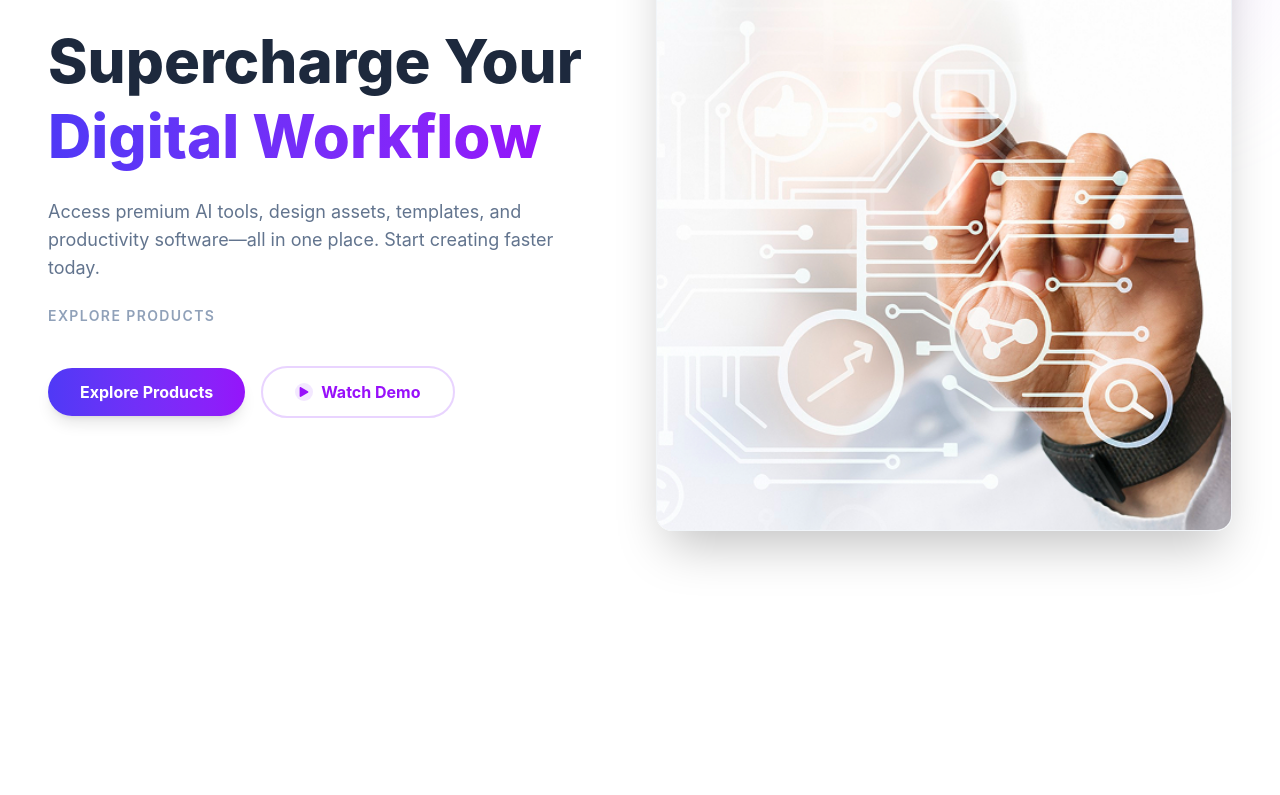
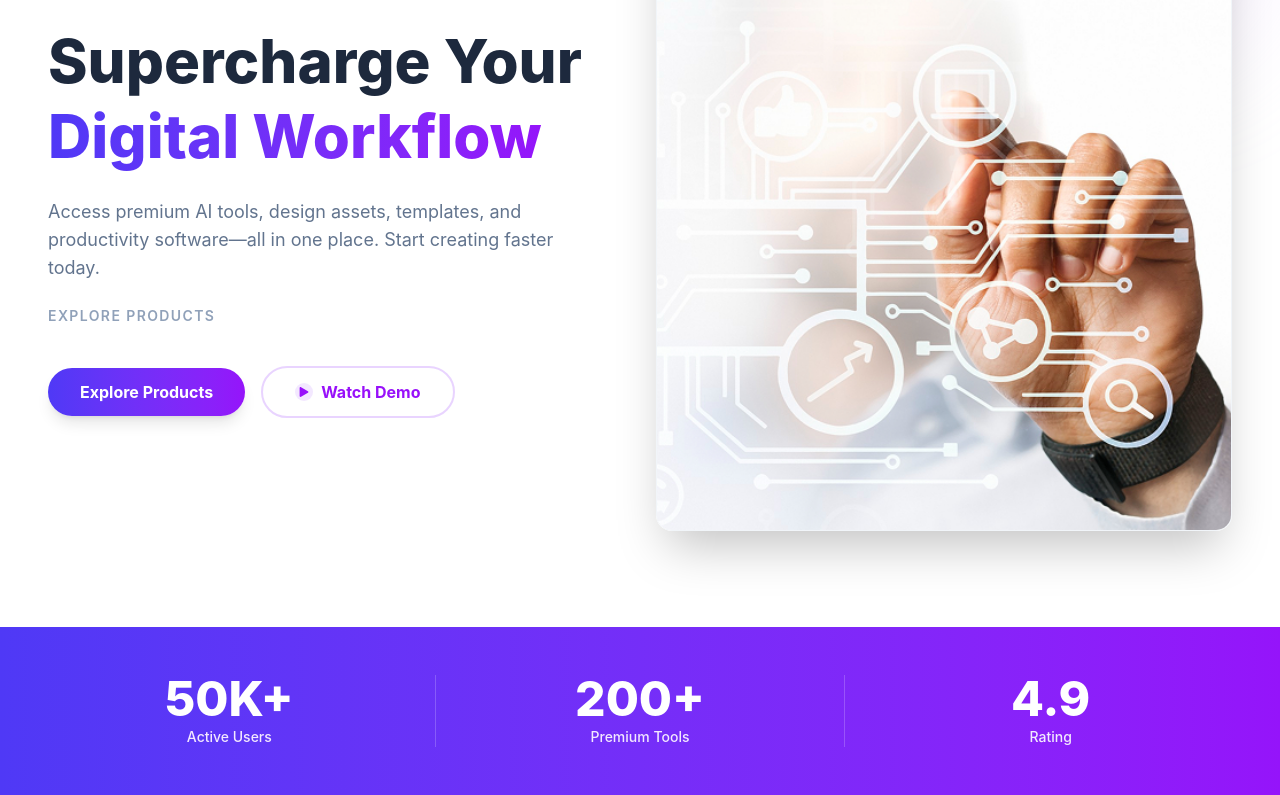
Before and after one commit to SadiyaIslamAny/digitools, a React (Vite) app: page / in a window 1280 px wide. Shown: the part 312-1107 px from the top of the page. Before the commit the page ends 939 px from the top, so only its background shows below. Built offline with nearby package versions, Linux system fonts and the light colour scheme.

Commit message:
add stats section

```diff
--- a/src/App.jsx
+++ b/src/App.jsx
@@ -26,7 +26,7 @@ function App() {
     <>
       <Navbar carts={carts}></Navbar>
        <Banner></Banner>
-
+      <Stats></Stats>
     </>
   )
 }
```
